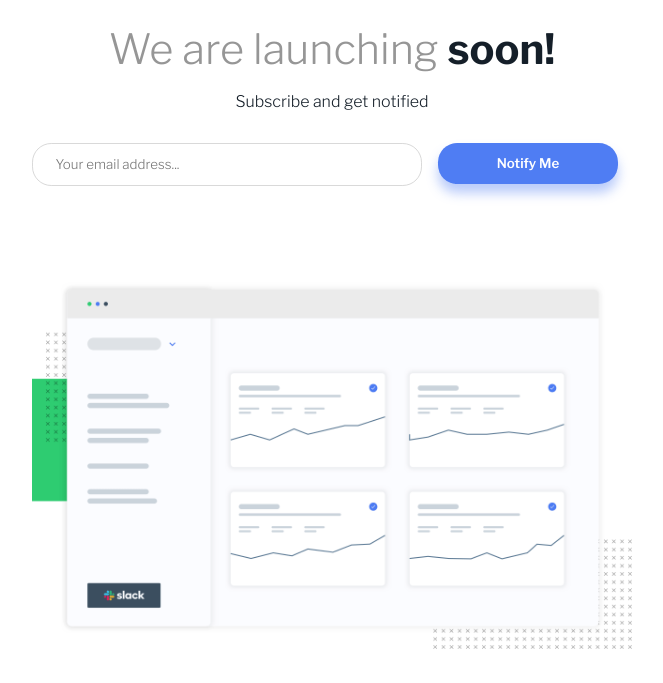
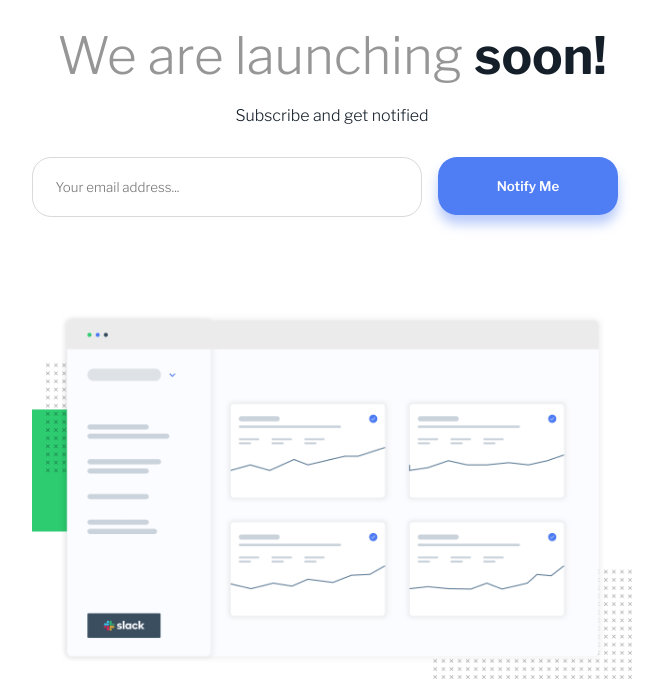
Before and after one commit to jonathan401/FEM-Ping, a plain HTML site: page index.html in a window 1280 px wide. Shown: the part 117-800 px from the top of the page, without its empty margins (308-971 px from the left). Drawn offline with nearby package versions, Linux system fonts and the light colour scheme.

Commit message:
Increase vertical padding of button and form

```diff
--- a/style.css
+++ b/style.css
@@ -101,7 +101,7 @@ header img {
 }
 
 .banner-text h2 {
-  font-size: clamp(1.5rem, 4vw, 2.6rem);
+  font-size: clamp(1.7rem, 4vw, 3.2rem);
   margin-bottom: 0.6rem;
   font-weight: 300;
   color: var(--gray);
@@ -129,7 +129,7 @@ header img {
 
 .form-control,
 .btn {
-  padding: 0.8rem 1.4rem;
+  padding: 1.3rem 1.4rem;
   transition: all 0.2s ease;
 }
 
```
